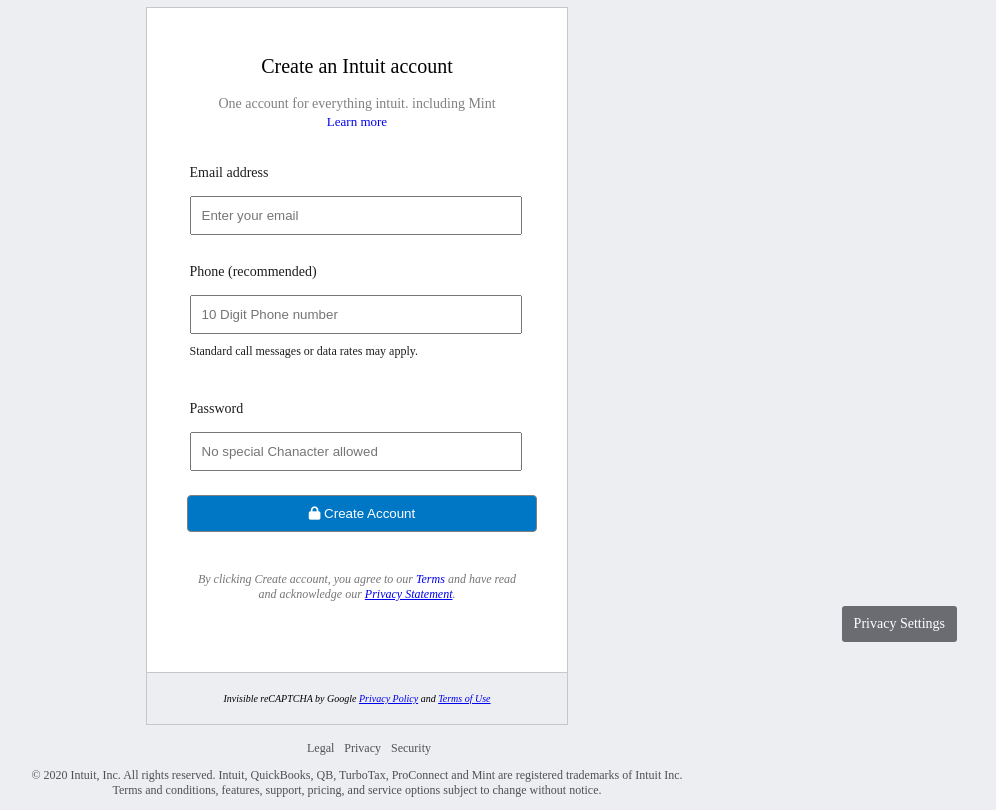
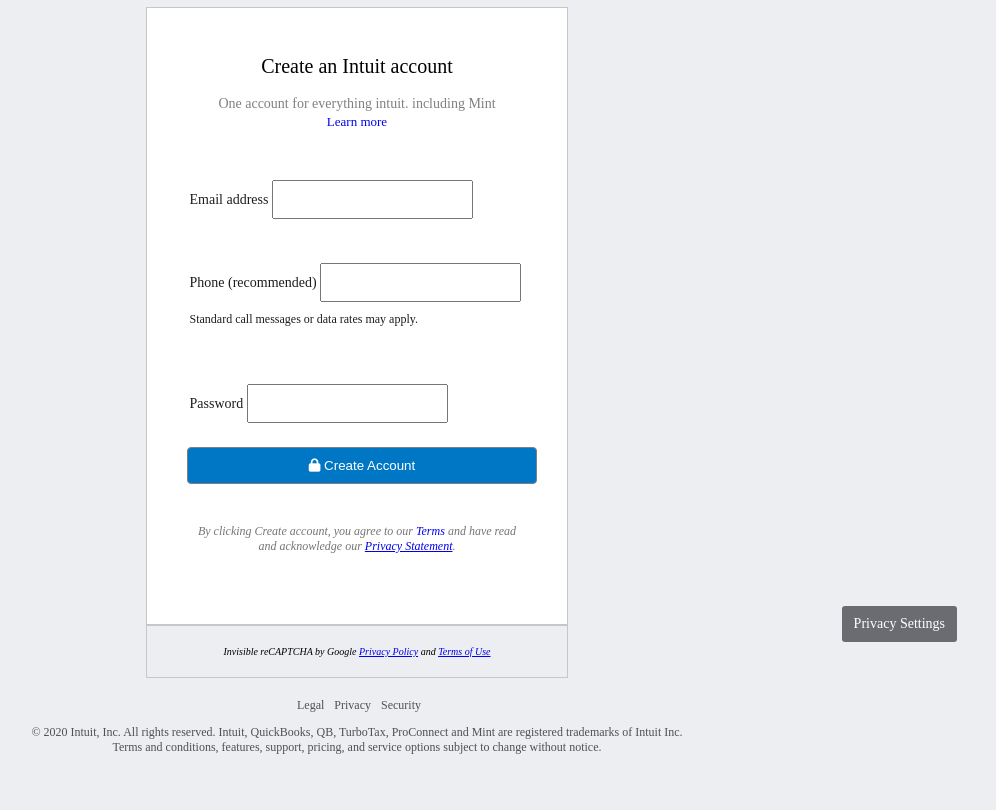
Before and after one commit to Bluette1/SignupForm, a plain HTML site: page index.html in a window 1280 px wide. Shown: the part 158-968 px from the top of the page, without its empty margins (283-1279 px from the left). After the commit the page ends 925 px from the top, so only its background shows below. Drawn offline with Linux system fonts and the light colour scheme.

Commit message:
Fixing sticker and fixing issues in review comments

```diff
--- a/index.html
+++ b/index.html
@@ -63,16 +63,16 @@
                 <a href="#" class="primary-link form-link">Learn more</a>
                 <fieldset>
                     <label for="email" class="form-label">Email address</label>
-                    <input type="email" name="email" class="form-input" placeholder="Enter your email" required>
+                    <input type="email" id="email" class="form-input"  required>
                 </fieldset>
                 <fieldset>
                     <label for="phone" class="form-label">Phone (recommended)</label>
-                    <input type="text" name="phone" class="form-input" placeholder="10 Digit Phone number">
+                    <input type="tel" id="phone" class="form-input" >
                     <p class="info">Standard call messages or data rates may apply.</p>
                 </fieldset>
                 <fieldset>
                     <label for="Password" class="form-label">Password</label>
-                    <input type="password" name="password" class="form-input" placeholder="No special Chanacter allowed"
+                    <input type="password" id="Password" class="form-input"
                         required>
                 </fieldset>
                 <button class="create-login signmein">
@@ -86,11 +86,12 @@
                 </p>
 
             </form>
-            <section class="re-capture-policy">
+            <div class="re-capture-policy">
                 <p class="capture-policies">
                     Invisible reCAPTCHA by Google <a href="#" class="">Privacy Policy</a>
-                and <a href="#" class="">Terms of Use</a></section>
+                and <a href="#" class="">Terms of Use</a>
                 </p>
+            </div>
         </section>
     </main>
     <footer>
--- a/style.css
+++ b/style.css
@@ -25,10 +25,9 @@
   }
 }
 body{
+    background-color: #ECEEF1;
+    margin: 0;
     padding: 0;
-    margin: 0;
-    background-color: #ECEEF1;
-    box-sizing: border-box;
 }
 
 /* header styling */
@@ -39,18 +38,18 @@
     padding: 1rem 2rem 0 1rem;
   }
   .signmein{
-      margin-left: 1.5rem;
       background-color: #0077c5;
+      border-radius: 4px;
       border: 1px solid grey;
-      border-radius: 4px;
-      padding:  10px 20px;
       color: white;
       cursor: pointer;
+      margin-left: 1.5rem;
+      padding:  10px 20px;
   }
   .sigin-column{
+      color: #505050;
+      font-family: 'Lucida Sans', 'Lucida Sans Regular', 'Lucida Grande', 'Lucida Sans Unicode', Geneva, Verdana, sans-serif;
       font-size: 12px;
-      font-family: 'Lucida Sans', 'Lucida Sans Regular', 'Lucida Grande', 'Lucida Sans Unicode', Geneva, Verdana, sans-serif;
-      color: #505050;
       font-weight: 400;
       margin-top: 8px;
   }
@@ -58,58 +57,53 @@
       text-decoration: none;
   }
   .secondary-link{
+      color: #505050;
       text-decoration: none;
-      color: #505050;
   }
 
   /* styling the form elements here */
 
   .form-container{
-      /* display: flex; */
-
+      margin: auto;
       max-width: 600px;
-      margin: auto;
   }
 
   /* styling the logos */
   .main-logo{
-      width: 118px;
+      animation: moveIn 733ms ease-in forwards;
+      cursor: pointer;
       height: 35px;
       margin: auto;
-      cursor: pointer;
-      animation: moveIn 733ms ease-in forwards;
-
+      width: 118px;
   }
   li{
+    animation: moveInlogos 4s ease-out;
+    display: flex;
     list-style: none;
-    display: flex;
-    animation: moveInlogos 4s ease-out;
   }
   .logo-ul{
-      width: 80%;
       display: flex;
-      /* margin: auto; */
       justify-content: center;
       transition: all 4s;
-
+      width: 80%;
   }
   .logo-link-img{
       max-width: 30px;
   }
   .logo-img-container{
+      background-size: cover;
+      border-radius: 15px;
+      height: 25px;
+      margin-left: 10px;
+      margin-right: 10px;
       width: 25px;
-      height: 25px;
-      border-radius: 15px;
-      margin-right: 10px;
-      margin-left: 10px;
-      background-size: cover;
   }
 
   .logo-container {
     display: flex;
+    flex-direction: column;
     margin: 10px auto;
     width: 80%;
-    flex-direction: column;
 }
 .img-span{
     position: relative;
@@ -127,24 +121,24 @@
 
   /* styling the form element */
   form {
+    background: white;
+    border-bottom: none;
+    border: 1px solid #c7c7c7;
     display: flex;
     flex-direction: column;
-    width: 60%;
+    font-size: 14px;
     margin: auto;
-    background: white;
-    font-size: 14px;
-    border: 1px solid #c7c7c7;
     padding: 30px;
-    border-bottom: none;
+    max-width: 60%;
   }
   .form-header {
 	font-size: 20px;
+	font-weight: 400;
 	text-align: center;
-	font-weight: 400;
 }
 .form-sub-header {
 	font-size: 14px;
-	font-weight: 40;
+	font-weight: 400;
 	text-align: center;
     color: grey;
     margin: 2px;
@@ -160,19 +154,19 @@
     border: none;
   }
   .form-input {
-    width: 92%;
     margin: 15px 0;
     padding: 10px;
+    max-width: 92%;
   }
   .form-label {
+    color: #1e1d1d;
     font-size: 14px;
-    color: #1e1d1d;
   }
   .info {
+    color: #1e1d1d;
     font-size: 12px;
     position: relative;
     top: -17px;
-    color: #1e1d1d;
   }
 
   .create-login {
@@ -182,26 +176,25 @@
   /* styling privacy terms */
 
   .privacy-terms {
+    color: #757575;
     font-size: 12px;
-    color: #757575;
-    text-align: center;
     font-style: italic;
     font-weight: 400;
+    margin: 40px auto;
+    text-align: center;
     width: 90%;
-    margin: 40px auto;
   }
   .re-capture-policy {
+    border: 1px solid #c7c7c7;
     font-size: 10px;
-    width: 70%;
     font-style: italic;
     margin:  auto;
-    border: 1px solid #c7c7c7;
+    max-width: 70%;
 
 }
 .capture-policies {
     margin: 20px auto;
     text-align: center;
-
 }
 
 .footer-legal {
@@ -209,7 +202,8 @@
 	font-size: 12px;
 	margin: auto;
 	text-align: center;
-	width: 80%;
+  padding-top: 20px;
+  width: 80%;
 }
 .footer-nav-ul{
     display: flex;
@@ -225,18 +219,18 @@
 
 .footer-nav {
     margin: auto;
-    width: 180px;
+    width: 200px;
 }
 
 .privacy-setting {
+  background-color: #6B6C72;
+  border-radius: 3px;
+  bottom: 0;
   color: white;
+  cursor: pointer;
   font-size: 14px;
-  border-radius: 3px;
   padding: 10px 12px;
   position: fixed;
-  background-color: #6B6C72;
-  cursor: pointer;
   right: 40px;
-  bottom: 0;
   text-align: center;
 }
```
